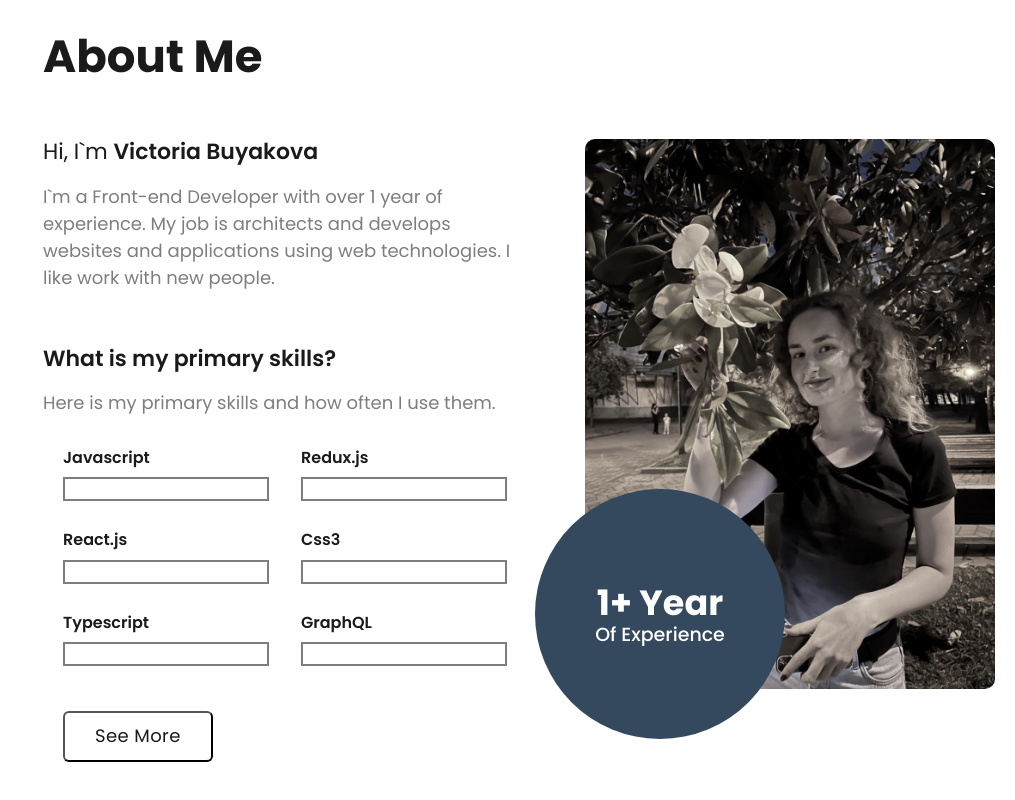
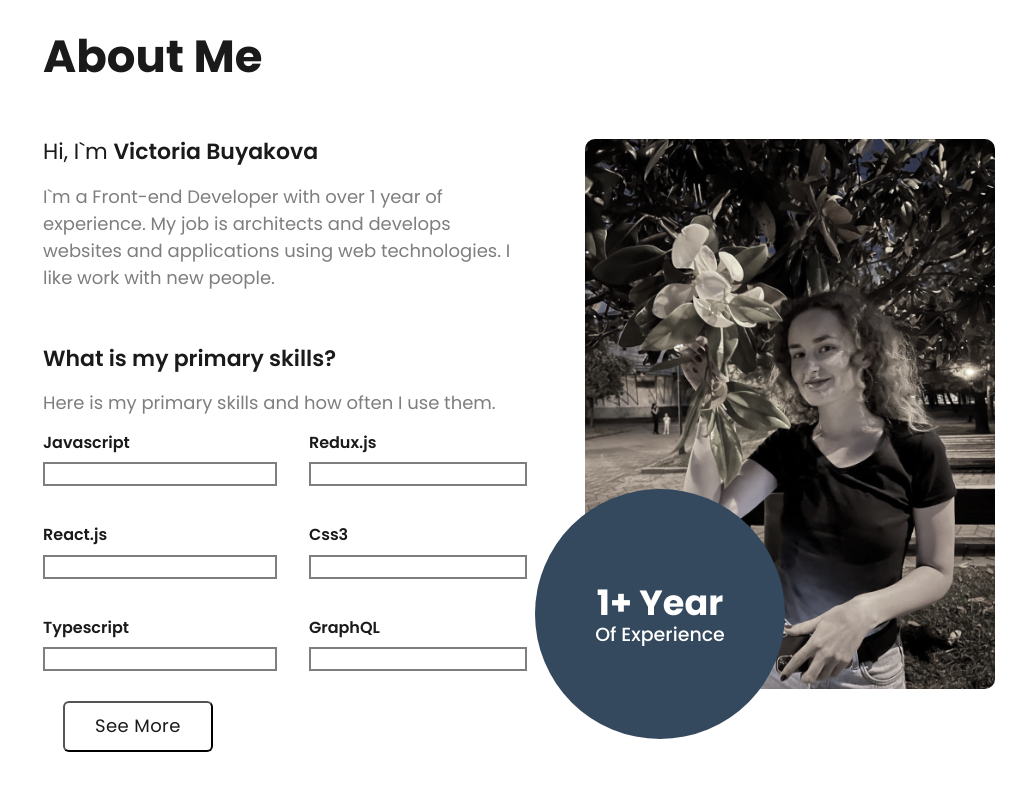
Before and after one commit to Feralwater/cv, a React (Create React App) app: page / in a window 1280 px wide. Shown: the part 941-1741 px from the top of the page, without its empty margins (265-1280 px from the left). Built offline with nearby package versions, Linux system fonts and the light colour scheme.

Commit message:
separate skill block

```diff
--- /dev/null
+++ b/src/Pages/About/components/Skill/constants.ts
@@ -0,0 +1,8 @@
+export const skills = [
+  'Javascript',
+  'React.js',
+  'Typescript',
+  'Redux.js',
+  'Css3',
+  'GraphQL',
+];
--- /dev/null
+++ b/src/Pages/About/components/Skill/index.tsx
@@ -0,0 +1,15 @@
+import React from 'react';
+import { ProgressInner, SkillLabel } from 'Pages/About/components/Skill/styles';
+
+interface ISkill {
+  skill: string;
+}
+
+const Skill = ({ skill }:ISkill) => (
+  <div>
+    <SkillLabel>{skill}</SkillLabel>
+    <ProgressInner><div /></ProgressInner>
+  </div>
+);
+
+export default Skill;
--- /dev/null
+++ b/src/Pages/About/components/Skill/styles.ts
@@ -0,0 +1,18 @@
+import styled from 'styled-components';
+
+export const SkillLabel = styled.span`
+  font-size: 16px;
+  font-weight: 600;
+  color: ${({ theme }) => theme.colors.font};
+  margin-bottom: 10px;
+  display: inline-block;
+`;
+
+export const ProgressInner = styled.div`
+  width: 100%;
+  min-width: 100%;
+  position: relative;
+  height: 16px;
+  border: ${({ theme }) => theme.borders.progressBorder};
+  padding: 2px;
+`;
--- a/src/Pages/About/index.tsx
+++ b/src/Pages/About/index.tsx
@@ -4,14 +4,21 @@ import {
   AboutContent,
   AboutInfo,
   AboutSkills,
-  AboutTitle, AuthorExperience, AuthorExperienceInfo, AuthorPicture, Experience,
+  AboutTitle,
+  AuthorExperience,
+  AuthorExperienceInfo,
+  AuthorPicture,
+  Experience,
   Greeting,
-  LeftPart, PictureContainer,
-  ProgressInner,
-  RightPart, SeeMoreButton, Skill, SkillLabel, Skills, SkillsBlock,
+  LeftPart,
+  PictureContainer,
+  SeeMoreButton,
+  Skills,
   SkillsTitle, Years,
 } from 'Pages/About/styles';
 import Paragraph from 'components/Paragraph/Paragraph';
+import { skills } from 'Pages/About/components/Skill/constants';
+import Skill from 'Pages/About/components/Skill';
 
 const About = () => (
   <AboutBlock id="about">
@@ -37,40 +44,15 @@ const About = () => (
               text="Here is my primary skills and how often I use them."
             />
             <Skills>
-              <SkillsBlock>
-                <Skill>
-                  <SkillLabel>Javascript</SkillLabel>
-                  <ProgressInner><div /></ProgressInner>
-                </Skill>
-                <Skill>
-                  <SkillLabel>React.js</SkillLabel>
-                  <ProgressInner><div /></ProgressInner>
-                </Skill>
-                <Skill>
-                  <SkillLabel>Typescript</SkillLabel>
-                  <ProgressInner><div /></ProgressInner>
-                </Skill>
-              </SkillsBlock>
-              <SkillsBlock>
-                <Skill>
-                  <SkillLabel>Redux.js</SkillLabel>
-                  <ProgressInner><div /></ProgressInner>
-                </Skill>
-                <Skill>
-                  <SkillLabel>Css3</SkillLabel>
-                  <ProgressInner><div /></ProgressInner>
-                </Skill>
-                <Skill>
-                  <SkillLabel>GraphQL</SkillLabel>
-                  <ProgressInner><div /></ProgressInner>
-                </Skill>
-              </SkillsBlock>
+              {skills.map((skill) => (
+                <Skill key={skill} skill={skill} />
+              ))}
             </Skills>
           </div>
           <SeeMoreButton type="button">See More</SeeMoreButton>
         </AboutSkills>
       </LeftPart>
-      <RightPart>
+      <div>
         <PictureContainer>
           <AuthorPicture />
           <AuthorExperience>
@@ -80,7 +62,7 @@ const About = () => (
             </AuthorExperienceInfo>
           </AuthorExperience>
         </PictureContainer>
-      </RightPart>
+      </div>
     </AboutContent>
   </AboutBlock>
 );
--- a/src/Pages/About/styles.ts
+++ b/src/Pages/About/styles.ts
@@ -54,12 +54,13 @@ export const LeftPart = styled.div`
   flex: 0 1 50%;
 `;
 
-export const RightPart = styled.div`
-`;
-
 export const Skills = styled.div`
   display: flex;
   justify-content: space-between;
+  flex-direction: column;
+  max-height: 250px;
+  flex-wrap: wrap;
+  gap: 40px;
 `;
 
 export const SeeMoreButton = styled.button`
@@ -78,33 +79,6 @@ export const SeeMoreButton = styled.button`
     color: ${({ theme }) => theme.colors.white};
     border-color: ${({ theme }) => theme.colors.font};
   }
-`;
-
-export const SkillsBlock = styled.div`
-  flex: 0 1 50%;
-  display: flex;
-  flex-direction: column;
-`;
-
-export const Skill = styled.div`
-  padding: 15px 20px;
-`;
-
-export const SkillLabel = styled.span`
-  font-size: 16px;
-  font-weight: 600;
-  color: ${({ theme }) => theme.colors.font};
-  margin-bottom: 10px;
-  display: inline-block;
-`;
-
-export const ProgressInner = styled.div`
-  width: 100%;
-  min-width: 100%;
-  position: relative;
-  height: 16px;
-  border: ${({ theme }) => theme.borders.progressBorder};
-  padding: 2px;
 `;
 
 export const PictureContainer = styled.div`
```
